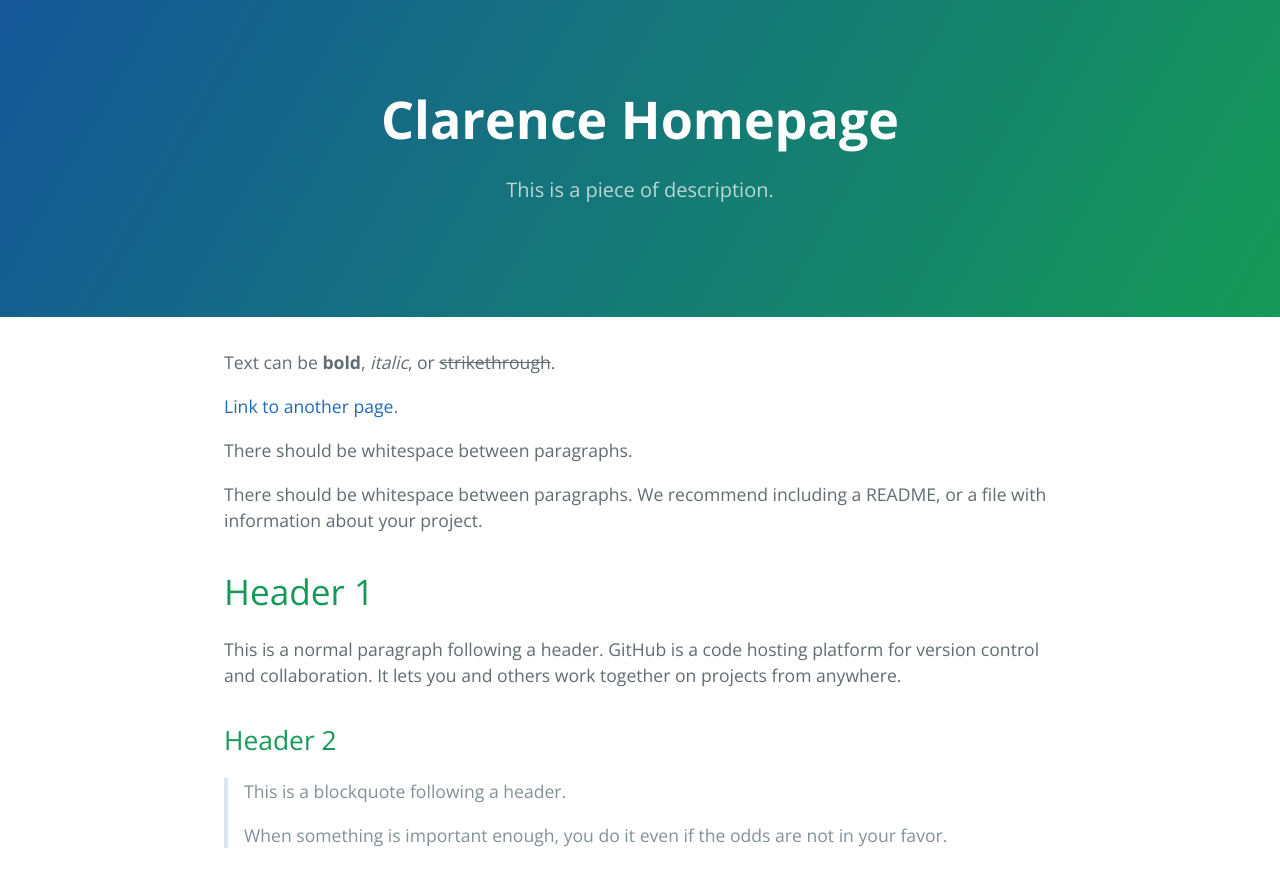
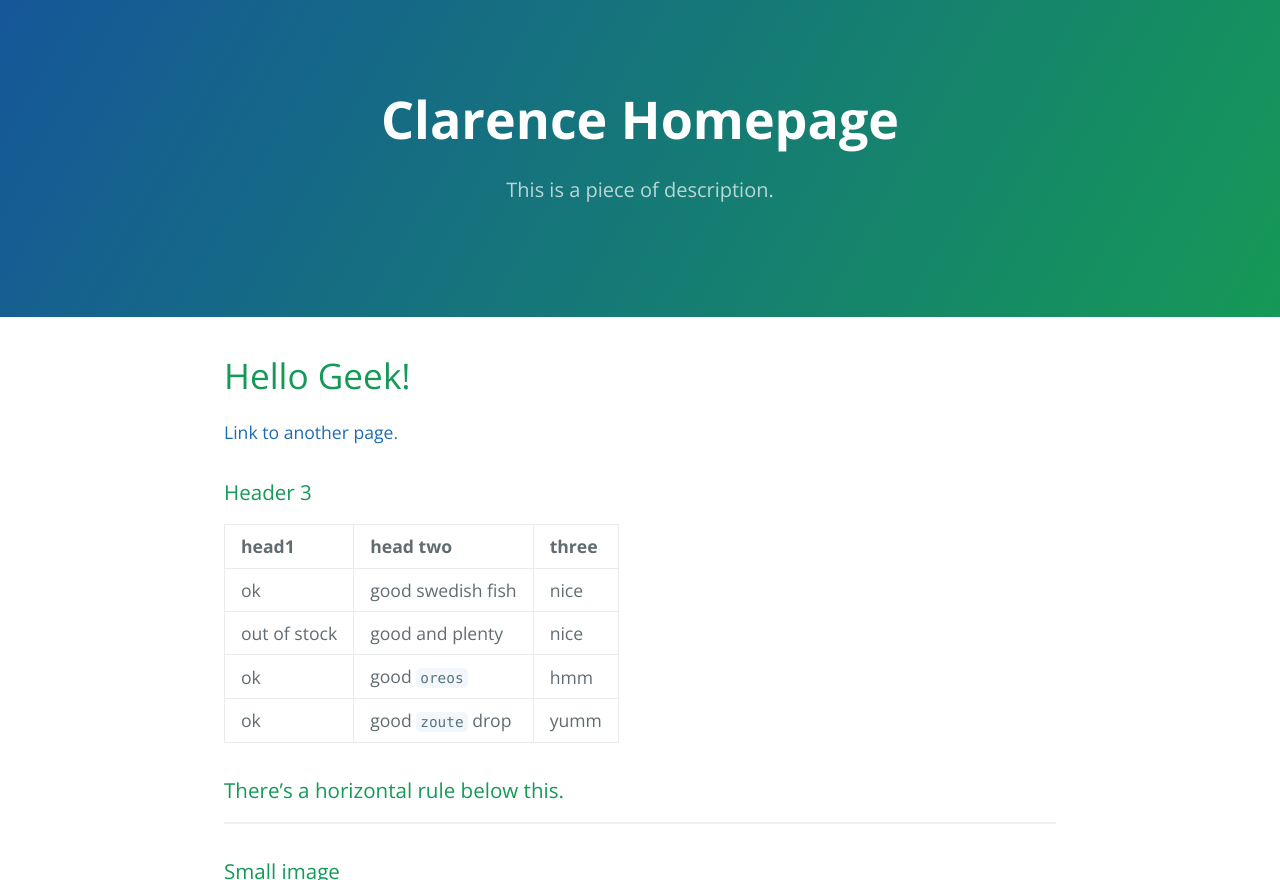
Before and after one commit to zikuicai/zikuicai.github.io, a Jekyll site: the page built from index.md, in a window 1280 px wide and 1400 px high, cut to the strip 0-880 px from the top of the window. Built offline with Jekyll 4.4.1, drawn with Linux system fonts in a browser that asks for light colours; our own code applies the rules of GitHub Pages for plain Markdown files; some of the changed text lies outside the part shown.

Commit message:
Update index.md

````diff
--- a/index.md
+++ b/index.md
@@ -2,54 +2,14 @@
 layout: default
 ---
 
-Text can be **bold**, _italic_, or ~~strikethrough~~.
+
+# [](#header-1)Hello Geek!
 
 [Link to another page](another-page).
 
-There should be whitespace between paragraphs.
-
-There should be whitespace between paragraphs. We recommend including a README, or a file with information about your project.
-
-# [](#header-1)Header 1
-
-This is a normal paragraph following a header. GitHub is a code hosting platform for version control and collaboration. It lets you and others work together on projects from anywhere.
-
-## [](#header-2)Header 2
-
-> This is a blockquote following a header.
->
-> When something is important enough, you do it even if the odds are not in your favor.
 
 ### [](#header-3)Header 3
 
-```js
-// Javascript code with syntax highlighting.
-var fun = function lang(l) {
-  dateformat.i18n = require('./lang/' + l)
-  return true;
-}
-```
-
-```ruby
-# Ruby code with syntax highlighting
-GitHubPages::Dependencies.gems.each do |gem, version|
-  s.add_dependency(gem, "= #{version}")
-end
-```
-
-#### [](#header-4)Header 4
-
-*   This is an unordered list following a header.
-*   This is an unordered list following a header.
-*   This is an unordered list following a header.
-
-##### [](#header-5)Header 5
-
-1.  This is an ordered list following a header.
-2.  This is an ordered list following a header.
-3.  This is an ordered list following a header.
-
-###### [](#header-6)Header 6
 
 | head1        | head two          | three |
 |:-------------|:------------------|:------|
@@ -62,35 +22,6 @@ end
 
 * * *
 
-### Here is an unordered list:
-
-*   Item foo
-*   Item bar
-*   Item baz
-*   Item zip
-
-### And an ordered list:
-
-1.  Item one
-1.  Item two
-1.  Item three
-1.  Item four
-
-### And a nested list:
-
-- level 1 item
-  - level 2 item
-  - level 2 item
-    - level 3 item
-    - level 3 item
-- level 1 item
-  - level 2 item
-  - level 2 item
-  - level 2 item
-- level 1 item
-  - level 2 item
-  - level 2 item
-- level 1 item
 
 ### Small image
 
@@ -105,19 +36,16 @@ end
 
 <dl>
 <dt>Name</dt>
-<dd>Godzilla</dd>
+<dd>Clarence</dd>
 <dt>Born</dt>
-<dd>1952</dd>
+<dd>1996</dd>
 <dt>Birthplace</dt>
-<dd>Japan</dd>
+<dd>China</dd>
 <dt>Color</dt>
-<dd>Green</dd>
+<dd>Yellow</dd>
 </dl>
 
-```
-Long, single-line code blocks should not wrap. They should horizontally scroll if they are too long. This line should be long enough to demonstrate this.
-```
 
 ```
-The final element.
+I have finished.
 ```
````
